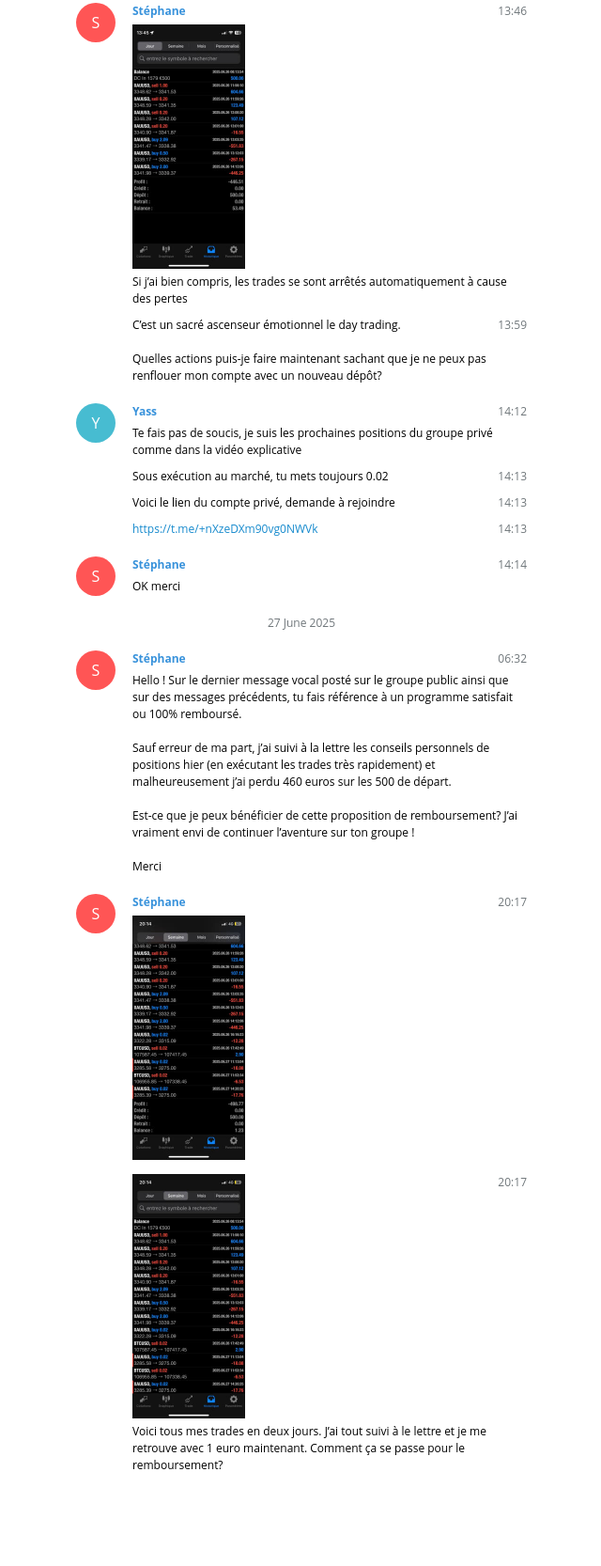
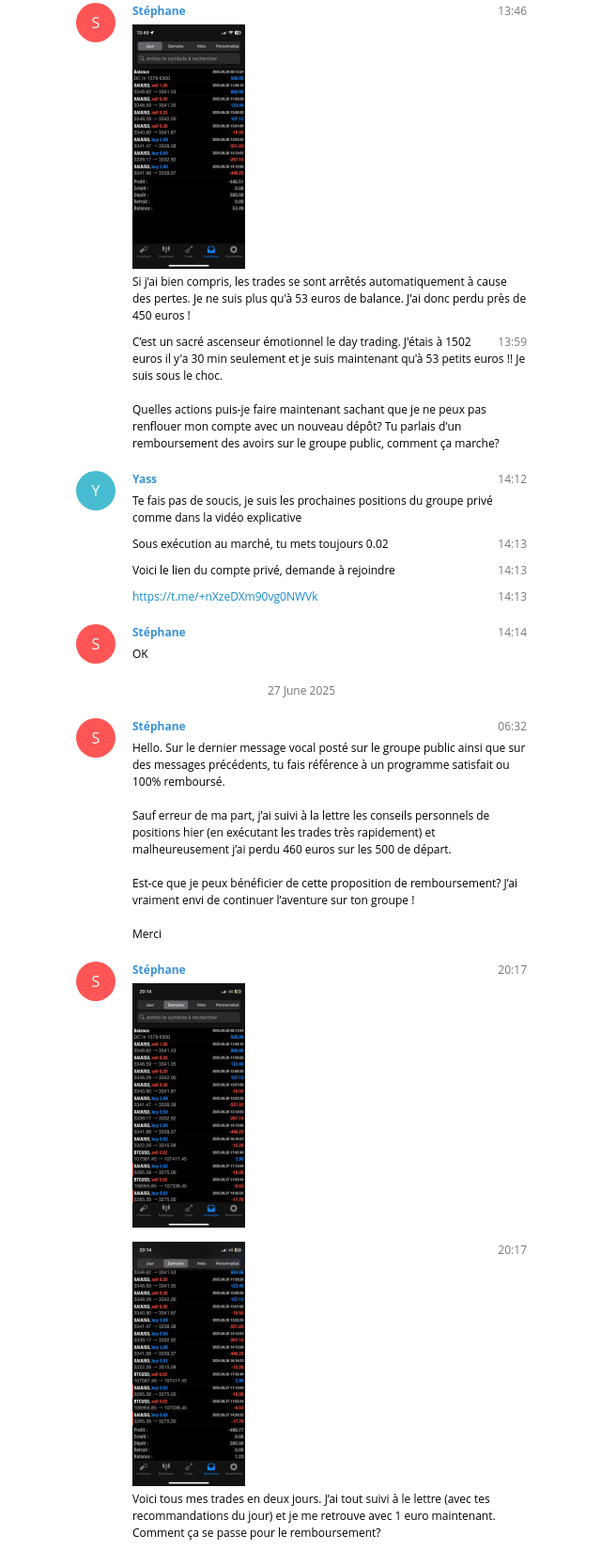
Before and after one commit to StepYassArnaque/yass-arnaque, a plain HTML site: page index.html in a window 1280 px wide. Shown: the part 7884-9550 px from the top of the page at 94% size, without its empty margins (319-959 px from the left). Before the commit the page ends 9478 px from the top, so only its background shows below. Drawn offline with Linux system fonts and the light colour scheme.

Commit message:
Add files via upload

```diff
--- a/index.html
+++ b/index.html
@@ -1498,7 +1498,7 @@ Nickel touche plus à rien
           <div class="userpic userpic1" style="width: 20px; height: 20px">
 
            <div class="initials" style="line-height: 20px" title="Stéphane">
-Y
+S
            </div>
 
           </div>
@@ -1688,7 +1688,7 @@ Stéphane
        </div>
 
        <div class="text">
-Si j’ai bien compris, les trades se sont arrêtés automatiquement à cause des pertes
+Si j’ai bien compris, les trades se sont arrêtés automatiquement à cause des pertes. Je ne suis plus qu'à 53 euros de balance. J'ai donc perdu près de 450 euros !
        </div>
 
       </div>
@@ -1704,7 +1704,7 @@ Si j’ai bien compris, les trades se sont arrêtés automatiquement à cause de
        </div>
 
        <div class="text">
-C’est un sacré ascenseur émotionnel le day trading. <br><br>Quelles actions puis-je faire maintenant sachant que je ne peux pas renflouer mon compte avec un nouveau dépôt?
+C’est un sacré ascenseur émotionnel le day trading. J'étais à 1502 euros il y'a 30 min seulement et je suis maintenant qu'à 53 petits euros !! Je suis sous le choc. <br><br>Quelles actions puis-je faire maintenant sachant que je ne peux pas renflouer mon compte avec un nouveau dépôt? Tu parlais d'un remboursement des avoirs sur le groupe public, comment ça marche?
        </div>
 
       </div>
@@ -1816,7 +1816,7 @@ Stéphane
        </div>
 
        <div class="text">
-OK merci
+OK
        </div>
 
       </div>
@@ -1856,7 +1856,7 @@ Stéphane
        </div>
 
        <div class="text">
-Hello ! Sur le dernier message vocal posté sur le groupe public ainsi que sur des messages précédents, tu fais référence à un programme satisfait ou 100% remboursé. <br><br>Sauf erreur de ma part, j’ai suivi à la lettre les conseils personnels de positions hier (en exécutant les trades très rapidement) et malheureusement j’ai perdu 460 euros sur les 500 de départ. <br><br>Est-ce que je peux bénéficier de cette proposition de remboursement? J’ai vraiment envi de continuer l’aventure sur ton groupe !<br><br>Merci
+Hello. Sur le dernier message vocal posté sur le groupe public ainsi que sur des messages précédents, tu fais référence à un programme satisfait ou 100% remboursé. <br><br>Sauf erreur de ma part, j’ai suivi à la lettre les conseils personnels de positions hier (en exécutant les trades très rapidement) et malheureusement j’ai perdu 460 euros sur les 500 de départ. <br><br>Est-ce que je peux bénéficier de cette proposition de remboursement? J’ai vraiment envi de continuer l’aventure sur ton groupe !<br><br>Merci
        </div>
 
       </div>
@@ -1889,9 +1889,9 @@ Stéphane
 
        <div class="media_wrap clearfix">
 
-        <a class="photo_wrap clearfix pull_left" href="photos/photo_16@27-06-2025_20-17-19.jpg">
-
-         <img class="photo" src="photos/photo_16@27-06-2025_20-17-19_thumb.jpg" style="width: 120px; height: 260px"/>
+        <a class="photo_wrap clearfix pull_left" href="photos/photo_17@27-06-2025_20-17-19.jpg">
+
+         <img class="photo" src="photos/photo_17@27-06-2025_20-17-19_thumb.jpg" style="width: 120px; height: 260px"/>
 
         </a>
 
@@ -1911,16 +1911,16 @@ Stéphane
 
        <div class="media_wrap clearfix">
 
-        <a class="photo_wrap clearfix pull_left" href="photos/photo_17@27-06-2025_20-17-19.jpg">
-
-         <img class="photo" src="photos/photo_17@27-06-2025_20-17-19_thumb.jpg" style="width: 120px; height: 260px"/>
-
-        </a>
-
-       </div>
-
-       <div class="text">
-Voici tous mes trades en deux jours. J’ai tout suivi à le lettre et je me retrouve avec 1 euro maintenant. Comment ça se passe pour le remboursement?
+        <a class="photo_wrap clearfix pull_left" href="photos/photo_16@27-06-2025_20-17-19.jpg">
+
+         <img class="photo" src="photos/photo_16@27-06-2025_20-17-19_thumb.jpg" style="width: 120px; height: 260px"/>
+
+        </a>
+
+       </div>
+
+       <div class="text">
+Voici tous mes trades en deux jours. J’ai tout suivi à le lettre (avec tes recommandations du jour) et je me retrouve avec 1 euro maintenant. Comment ça se passe pour le remboursement?
        </div>
 
       </div>
```
